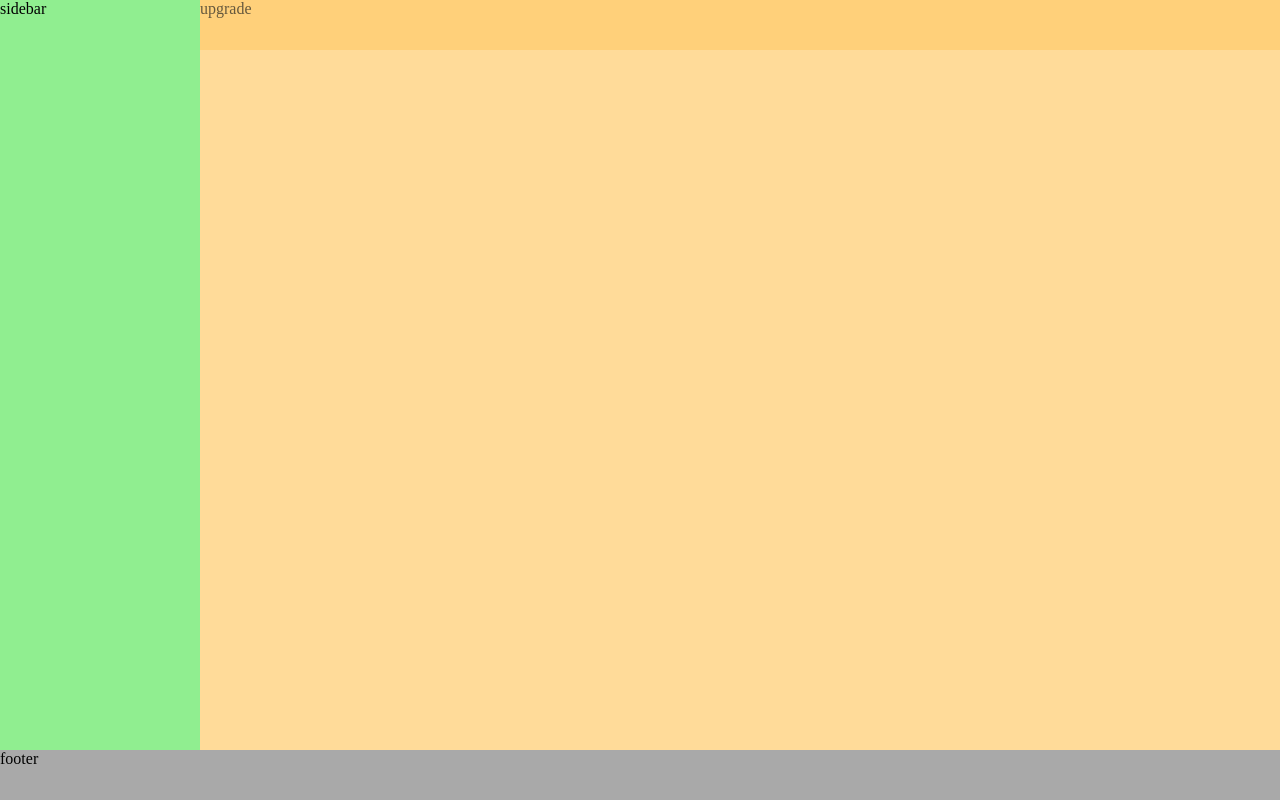
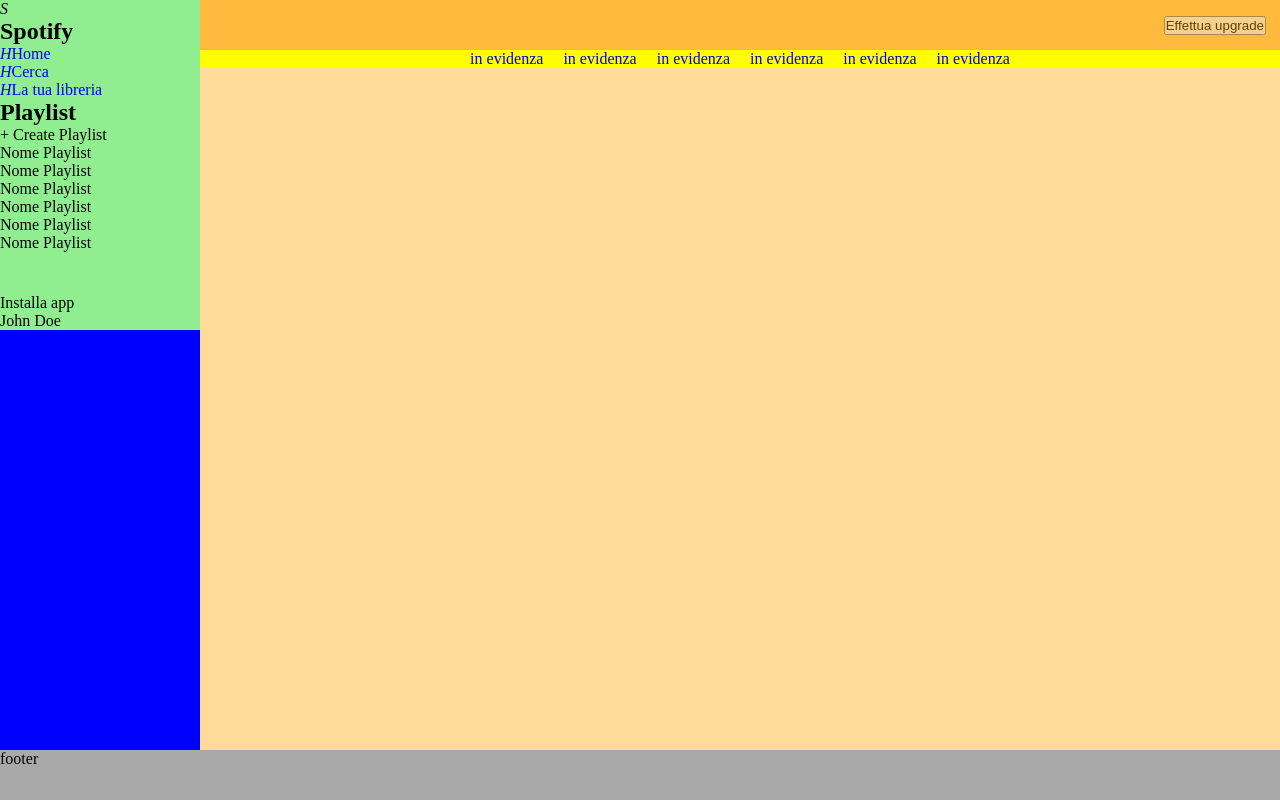
Before and after one commit to Giagar/html-css-spotifyweb, a plain HTML site: page index.html in a window 1280 px wide. Drawn offline with Linux system fonts and the light colour scheme.

Commit message:
commit provvisorio

```diff
--- a/css/style.css
+++ b/css/style.css
@@ -4,6 +4,10 @@
 .float-left { float:  left; }
 .float-right { float: right; }
 .clearfix::after { content: ""; display: table; clear: both; }
+
+.wrapper a {
+  text-decoration: none;
+}
 
 /* ----STYLE */
 /* ----wrapper */
@@ -13,16 +17,10 @@
   background: blue;
   /* max-width: 1200px; */
   margin: 0 auto;
-  display: flex;
   position: relative;
+  overflow-y: hidden;
 }
 
-/* ----sidebar */
-.sidebar {
-  flex-basis: 200px;
-  background: lightgreen;
-  height: 100vh;
-}
 
 /* ----top-navbar */
 .top-navbar {
@@ -33,14 +31,55 @@
   right: 0;
   width: calc(100% - 200px);
   opacity: 0.6;
+  display: flex;
+  align-items: center;
+  justify-content: flex-end;
+  padding-right: 14px;
+  z-index: 10;
 }
+
+/* ----sidebar */
+nav.sidebar {
+  width: 200px;
+  background: lightgreen;
+  /* height: 100vh; */
+}
+
+nav.sidebar .middle-ul ul {
+  /* min-height: 10px; */
+  overflow-y: auto;
+  height: 150px;
+}
+
+nav.sidebar .bottom-ul {
+  /* position: absolute; */
+  bottom: 50px;
+
+}
+
 
 /* ----main */
 main {
   background: orange;
   height: 100vh;
-  flex: 1;
+  width: calc(100% - 200px);
   overflow-y: auto;
+}
+
+nav.main-nav {
+  margin-top: 50px;
+  background: yellow;
+}
+
+nav.main-nav ul {
+  display: flex;
+  justify-content: center;
+  flex-wrap: wrap;
+  list-style: none;
+}
+
+nav.main-nav ul li {
+  padding: 0 10px;
 }
 
 main .main-content {
--- a/index.html
+++ b/index.html
@@ -8,20 +8,62 @@
   <link rel="stylesheet" href="./css/style.css">
 </head>
 <body>
-    <div class="wrapper">
-
-      <section class="sidebar">sidebar</section>
+  <div class="wrapper ">
 
     <div class="top-navbar">
-        upgrade
+      <button>Effettua upgrade</button>
     </div>
 
-      <main class="">
-        <div class="main-content">
+    <div class="central-container clearfix">
+      <nav class="sidebar float-left">
+        <div class="top-ul">
+          <div class="logo-container"><i>S</i><h1>Spotify</h1></div>
+          <ul>
+            <li><a href="#"><i>H</i>Home</a></li>
+            <li><a href="#"><i>H</i>Cerca</a></li>
+            <li><a href="#"><i>H</i>La tua libreria</a></li>
+          </ul>
+        </div>
+        <div class="middle-ul">
+          <h2>Playlist</h2>
+          <span class="create-btn">+</span>
+          <span class="create-label">Create Playlist</span>
+          <ul>
+            <li>Nome Playlist</li>
+            <li>Nome Playlist</li>
+            <li>Nome Playlist</li>
+            <li>Nome Playlist</li>
+            <li>Nome Playlist</li>
+            <li>Nome Playlist</li>
+          </ul>
+        </div>
+        <div class="bottom-ul">
+          <ul>
+            <li>Installa app</li>
+            <li>
+              <i class="profile-img"></i>
+              <span class="profile-name">John Doe</span>
+            </li>
+          </ul>
+        </div>
+      </nav>
 
+      <main class="float-left">
+        <nav class="main-nav">
+          <ul>
+            <li><a href="#">in evidenza</a></li>
+            <li><a href="#">in evidenza</a></li>
+            <li><a href="#">in evidenza</a></li>
+            <li><a href="#">in evidenza</a></li>
+            <li><a href="#">in evidenza</a></li>
+            <li><a href="#">in evidenza</a></li>
+          </ul>
+        </nav>
+        <div class="main-content"></div>
+      </main>
     </div>
 
-      </main>
+
 
     <footer>footer</footer>
 
```
Lines whose indentation alone changed are shown as unchanged.
